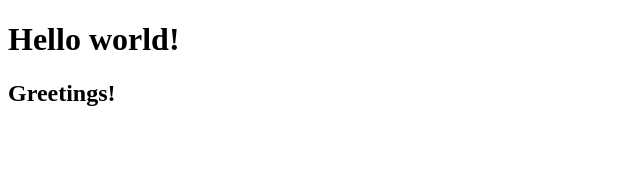
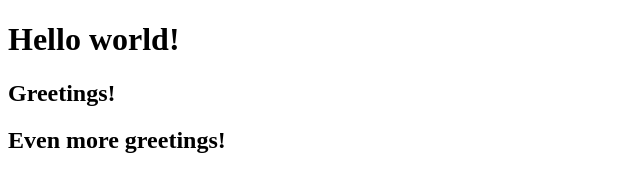
Before and after one commit to alfarrobeira/anja-project, a plain HTML site: page index.html in a window 1280 px wide. Shown: the whole page, without its empty margins (0-640 px from the left). Drawn offline with Linux system fonts and the light colour scheme.

Commit message:
Add important feature

```diff
--- a/index.html
+++ b/index.html
@@ -9,5 +9,6 @@
 <body>
     <h1>Hello world!</h1>
     <h2>Greetings!</h2>
+    <h2>Even more greetings!</h2>
 </body>
 </html>
```
